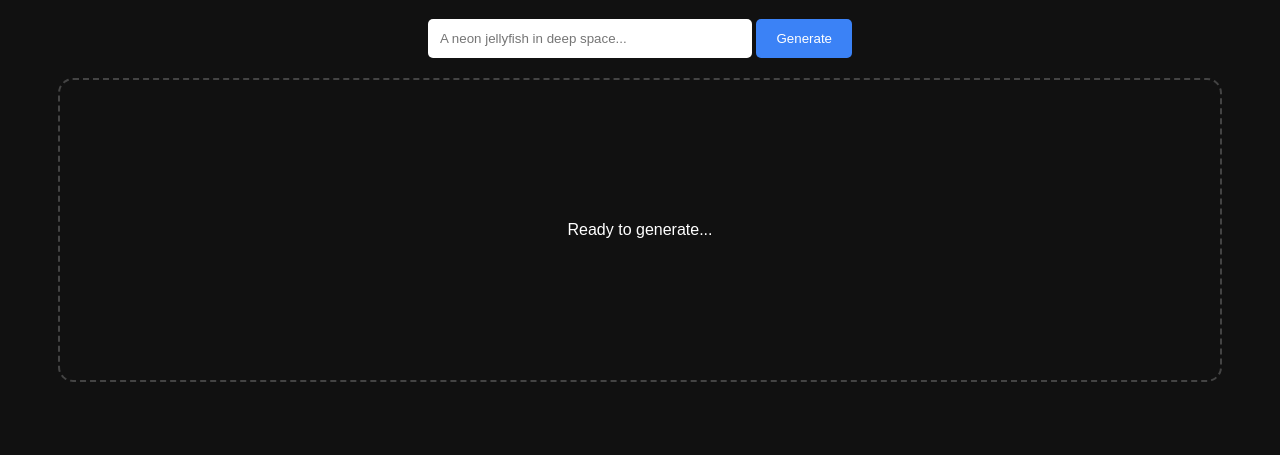
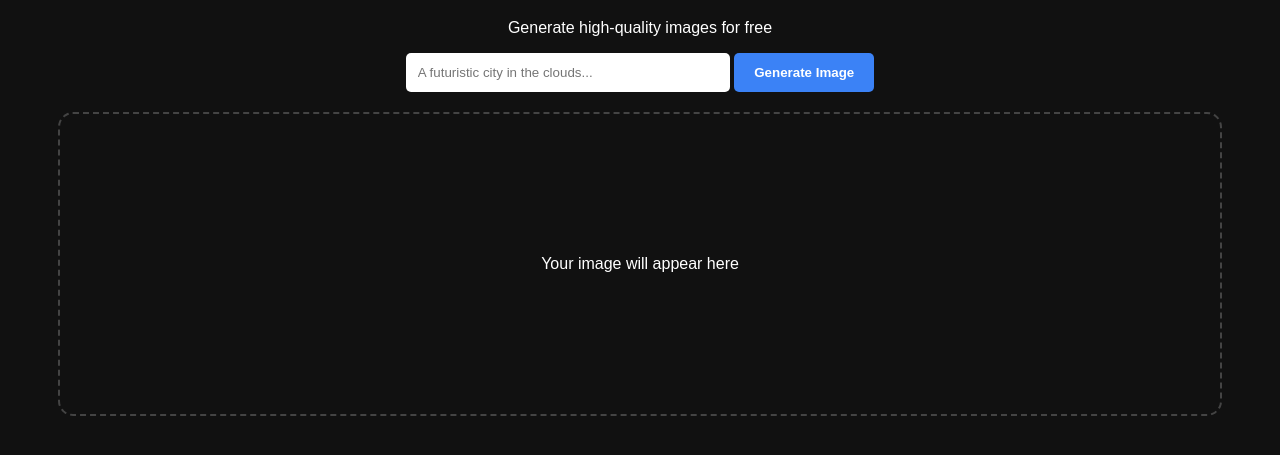
Before and after one commit to notmacroops/free-ai-stuff, a plain HTML site: page index.html in a window 1280 px wide. Shown: the part 119-574 px from the top of the page. Drawn offline with Linux system fonts and the light colour scheme.

Commit message:
Update title and improve styling in index.html

```diff
--- a/index.html
+++ b/index.html
@@ -2,24 +2,27 @@
 <html lang="en">
 <head>
     <meta charset="UTF-8">
-    <title>AI Studio 2026</title>
+    <title>AI Studio</title>
     <style>
         body { font-family: sans-serif; background: #111; color: white; text-align: center; padding: 50px; }
-        #result { margin-top: 20px; min-height: 300px; border: 2px dashed #444; border-radius: 15px; display: flex; align-items: center; justify-content: center; }
-        img { max-width: 100%; border-radius: 10px; }
-        input { padding: 12px; width: 300px; border-radius: 5px; border: none; }
-        button { padding: 12px 20px; background: #3b82f6; color: white; border: none; border-radius: 5px; cursor: pointer; }
-        .loading { color: #aaa; font-style: italic; }
+        #result { margin-top: 20px; min-height: 300px; border: 2px dashed #444; border-radius: 15px; display: flex; align-items: center; justify-content: center; overflow: hidden; }
+        img { max-width: 100%; height: auto; display: block; }
+        input { padding: 12px; width: 300px; border-radius: 5px; border: none; outline: none; }
+        button { padding: 12px 20px; background: #3b82f6; color: white; border: none; border-radius: 5px; cursor: pointer; font-weight: bold; }
+        button:disabled { background: #555; cursor: not-allowed; }
+        .status-msg { color: #3b82f6; font-weight: bold; }
     </style>
 </head>
 <body>
 
     <h1>AI Image Studio</h1>
-    <input type="text" id="promptInput" placeholder="A neon jellyfish in deep space...">
-    <button id="genBtn">Generate</button>
+    <p>Generate high-quality images for free</p>
+
+    <input type="text" id="promptInput" placeholder="A futuristic city in the clouds...">
+    <button id="genBtn">Generate Image</button>
 
     <div id="result">
-        <p id="status">Ready to generate...</p>
+        <p id="status">Your image will appear here</p>
     </div>
 
     <script type="module" src="script.js"></script>
```
